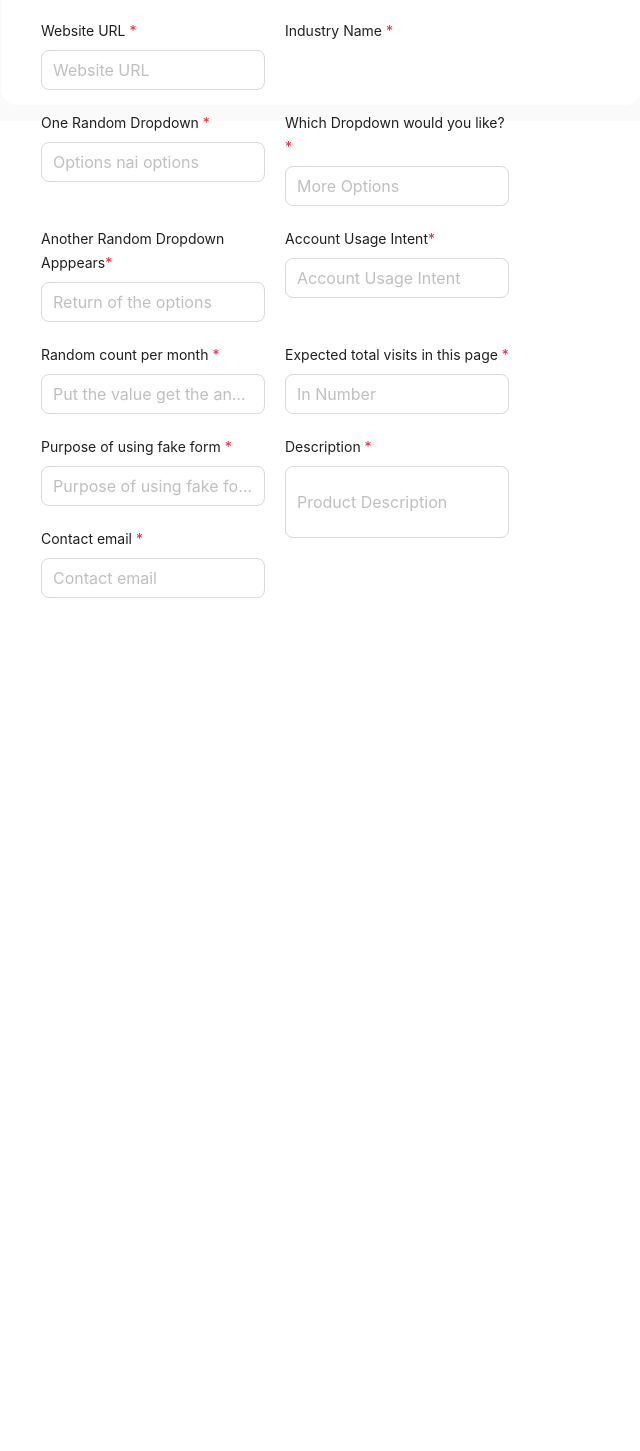
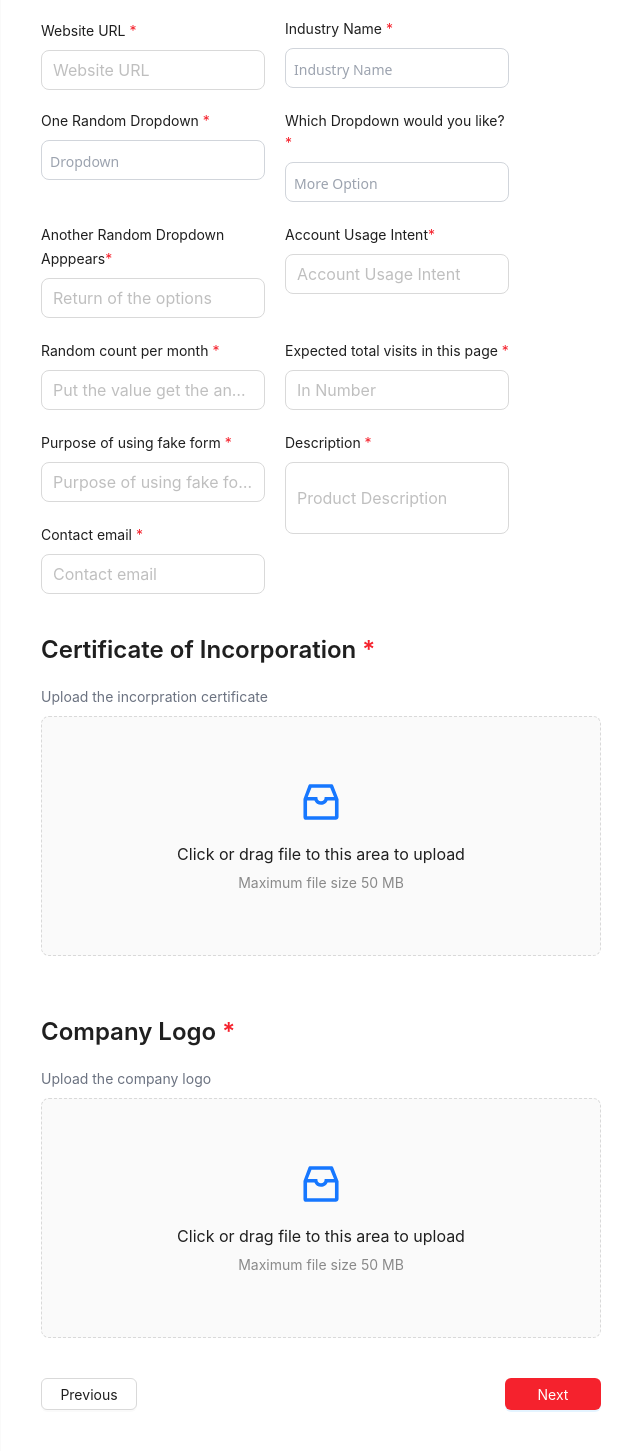
Before and after one commit to Migeen/SignUp-Form, a React (Vite) app: page /Form in a window 1280 px wide. Shown: the part 679-2130 px from the top of the page, without its empty margins (319-959 px from the left). Before the commit the page ends 1277 px from the top, so only its background shows below. Built offline with nearby package versions, Linux system fonts and the light colour scheme.

Commit message:
all updated

```diff
--- a/src/components/Form.jsx
+++ b/src/components/Form.jsx
@@ -1,10 +1,32 @@
 import React from 'react'
-import { Input, Steps, Typography, Dropdown, Space } from 'antd'
-import { DownOutlined } from '@ant-design/icons';
+import { Input, Steps, Typography, Dropdown, Space, Button } from 'antd'
+import { InboxOutlined } from '@ant-design/icons';
+import { message, Upload } from 'antd';
+const { Dragger } = Upload;
+
+const props = {
+  name: 'file',
+  multiple: true,
+  action: 'https://660d2bd96ddfa2943b33731c.mockapi.io/api/upload',
+  onChange(info) {
+    const { status } = info.file;
+    if (status !== 'uploading') {
+      console.log(info.file, info.fileList);
+    }
+    if (status === 'done') {
+      message.success(`${info.file.name} file uploaded successfully.`);
+    } else if (status === 'error') {
+      message.error(`${info.file.name} file upload failed.`);
+    }
+  },
+  onDrop(e) {
+    console.log('Dropped files', e.dataTransfer.files);
+  },
+};
 
 const { Title, Text } = Typography;
 
-const items = [
+const item = [
   {
     title: 'Finished',
     description: 'Business Type',
@@ -39,7 +61,7 @@ const items = [
   },
 ]
 
-const D_items = [
+const items = [
   {
     label: (
       <a target="_blank" rel="noopener noreferrer" href="https://www.antgroup.com">
@@ -69,10 +91,10 @@ const Form = () => {
 
 
   return (
-    <div className='w-full h-screen bg-white-primary flex flex-col items-center'>
+    <div className='w-full h-full bg-white-primary flex flex-col items-center'>
       <h1 className='mt-5 text-black font-bold text-4xl text-center'>Multi-Step Process Form</h1>
       <div className='w-4/6 p-10 mb-10'>
-        <Steps current={1} percent={60} labelPlacement='vertical' items={items}></Steps>
+        <Steps current={1} percent={60} labelPlacement='vertical' items={item}></Steps>
       </div>
       <div className='bg-white-main w-3/6 h-3/5 rounded-2xl px-10 py-16'>
         <Title level={2}>Tell us more about your business</Title>
@@ -109,30 +131,41 @@ const Form = () => {
             </Text>
             <Input size='large' className='mt-2 w-full' placeholder='Website URL'></Input>
           </div>
-          <div className='w-2/5'>
+          <div className='w-2/5 flex flex-col'>
             <Text>
               Industry Name <span className='text-red-500'>*</span>
             </Text>
-            {/* <Dropdown menu={{ D_items, }} size='large' className='mt-2 w-full'>
+            <Dropdown menu={{ items, }} size='large' className='mt-2 p-2 w-full h-10 border cursor-pointer border-gray-300 rounded-lg'>
               <a onClick={(e) => e.preventDefault()}>
-                <Space>
+                <Space className='text-gray-400 text-sm'>
                   Industry Name
-                  <DownOutlined />
                 </Space>
               </a>
-            </Dropdown> */}
+            </Dropdown>
           </div>
-          <div className='w-2/5'>
+          <div className='w-2/5 flex flex-col'>
             <Text>
               One Random Dropdown <span className='text-red-500'>*</span>
             </Text>
-            <Input size='large' className='mt-2 w-full' placeholder='Options nai options'></Input>
+            <Dropdown menu={{ items, }} size='large' className='mt-2 p-2 w-full h-10 border cursor-pointer border-gray-300 rounded-lg'>
+              <a onClick={(e) => e.preventDefault()}>
+                <Space className='text-gray-400 text-sm'>
+                  Dropdown
+                </Space>
+              </a>
+            </Dropdown>
           </div>
-          <div className='w-2/5'>
+          <div className='w-2/5 flex flex-col'>
             <Text>
               Which Dropdown would you like? <span className='text-red-500'>*</span>
             </Text>
-            <Input size='large' className='mt-2 w-full' placeholder='More Options'></Input>
+            <Dropdown menu={{ items, }} size='large' className='mt-2 p-2 w-full h-10 border cursor-pointer border-gray-300 rounded-lg'>
+              <a onClick={(e) => e.preventDefault()}>
+                <Space className='text-gray-400 text-sm'>
+                  More Option
+                </Space>
+              </a>
+            </Dropdown>
           </div>
           <div className='w-2/5'>
             <Text>
@@ -177,9 +210,37 @@ const Form = () => {
             <Input size='large' className='mt-2 w-full' placeholder='Contact email'></Input>
           </div>
         </div>
-
+        <div className='mt-5 flex flex-col gap-2 pt-5 w-full mb-10'>
+          <Title level={3}>Certificate of Incorporation <span className='text-red-500'>*</span></Title>
+          <Text className='text-gray-500'>Upload the incorpration certificate</Text>
+          <Dragger className='h-60' {...props}>
+            <p className="ant-upload-drag-icon">
+              <InboxOutlined />
+            </p>
+            <p className="ant-upload-text">Click or drag file to this area to upload</p>
+            <p className="ant-upload-hint">
+            Maximum file size 50 MB
+            </p>
+          </Dragger>
+        </div>
+        <div className='mt-5 flex flex-col gap-2 pt-5 w-full mb-10'>
+          <Title level={3}>Company Logo <span className='text-red-500'>*</span></Title>
+          <Text className='text-gray-500'>Upload the company logo</Text>
+          <Dragger className='h-60' {...props}>
+            <p className="ant-upload-drag-icon">
+              <InboxOutlined />
+            </p>
+            <p className="ant-upload-text">Click or drag file to this area to upload</p>
+            <p className="ant-upload-hint">
+              Maximum file size 50 MB
+            </p>
+          </Dragger>
+        </div>
+        <div className='mt-3 w-full gap-5 h-auto flex items-center justify-between'>
+          <Button type='default' className='w-24'>Previous</Button>
+          <Button type='primary' className='w-24 !bg-red-500 hover:!bg-red-600'>Next</Button>
+        </div>
       </div>
-
     </div>
   )
 }
--- a/src/components/Otp.jsx
+++ b/src/components/Otp.jsx
@@ -6,6 +6,7 @@ import testSvg from '/src/assets/Menu.svg'
 import testSvg1 from '/src/assets/Menu(1).svg'
 import testSvg2 from '/src/assets/Menu(2).svg'
 import { useNavigate } from 'react-router-dom';
+import { useState, useEffect } from 'react';
 
 
 const { Link, Text } = Typography;
@@ -21,6 +22,29 @@ const Otp = () => {
   const homePage = () => {
     navigate('/');
   }
+
+  // usestate for timer
+  const [timeLeft, setTimeLeft] = useState(99);
+
+  useEffect(() => {
+    // Exit if the countdown is complete
+    if (timeLeft <= 0) return;
+
+    // Set up the interval to decrement the timer
+    const timer = setInterval(() => {
+      setTimeLeft((prev) => prev - 1);
+    }, 1000);
+
+    // Clean up the interval on component unmount
+    return () => clearInterval(timer);
+  }, [timeLeft]);
+
+  // Convert seconds to minutes:seconds format
+  const formatTime = (seconds) => {
+    const minutes = Math.floor(seconds / 60);
+    const secs = seconds % 60;
+    return `${minutes}:${secs < 10 ? "0" : ""}${secs}`;
+  };
 
   return (
     <div className='h-screen w-full flex'>
@@ -43,7 +67,12 @@ const Otp = () => {
           <div className='flex flex-col gap-5 w-3/6 '>
             <Input.OTP length={6} size='large' />
             <Button type='primary' size='large' onClick={handleRedirect} className='!bg-red-500 hover:!bg-red-600'>Verify</Button>
-            <p className='text-black'>Wait 1:39 seconds before requesting a new code.</p>
+            <p className="text-black">
+              {timeLeft > 0 ?
+                `Wait ${formatTime(timeLeft)} seconds before requesting a new code.` :
+                <a href="#" className="text-blue-500">You can now request a new code!</a>
+              }
+            </p>
           </div>
         </Form>
         <div className='pl-12 h-4/5 flex items-end justify-center  pb-10 w-100'>
```
